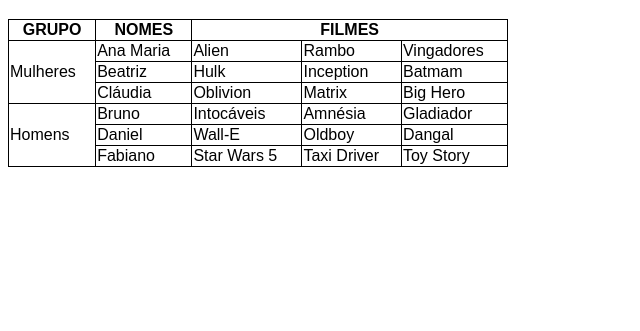
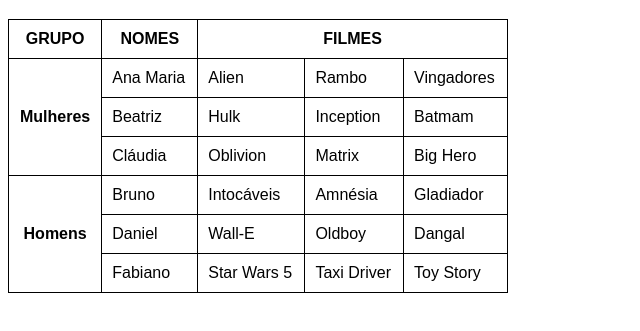
Before and after one commit to lucasribeirodossantos/html-css, a plain HTML site: page exercicios/ex23/tabela04.html in a window 1280 px wide. Shown: the part 61-392 px from the top of the page, without its empty margins (0-640 px from the left). Drawn offline with Linux system fonts and the light colour scheme.

Commit message:
Update tabela04.html

```diff
--- a/exercicios/ex23/tabela04.html
+++ b/exercicios/ex23/tabela04.html
@@ -12,11 +12,9 @@
             border-collapse: collapse;
             width: 500px;
         }
-        thead th {
+        th, td {
             border: 1px solid black;
-        }
-        td {
-            border: 1px solid black;
+            padding: 10px;
         }
     </style>
 </head>
@@ -30,7 +28,7 @@
         </thead>
         <tbody>
             <tr>
-                <td rowspan="3">Mulheres</td>
+                <th rowspan="3">Mulheres</th>
                 <td>Ana Maria</td>
                 <td>Alien</td>
                 <td>Rambo</td>
@@ -49,9 +47,10 @@
                 <td>Big Hero</td>
             </tr>
             <tr>
-                <td rowspan="3">Homens</td>
+                <th rowspan="3">Homens</th>
                 <td>Bruno</td>
                 <td>Intocáveis</td>
+
                 <td>Amnésia</td>
                 <td>Gladiador</td>
             </tr>
```
